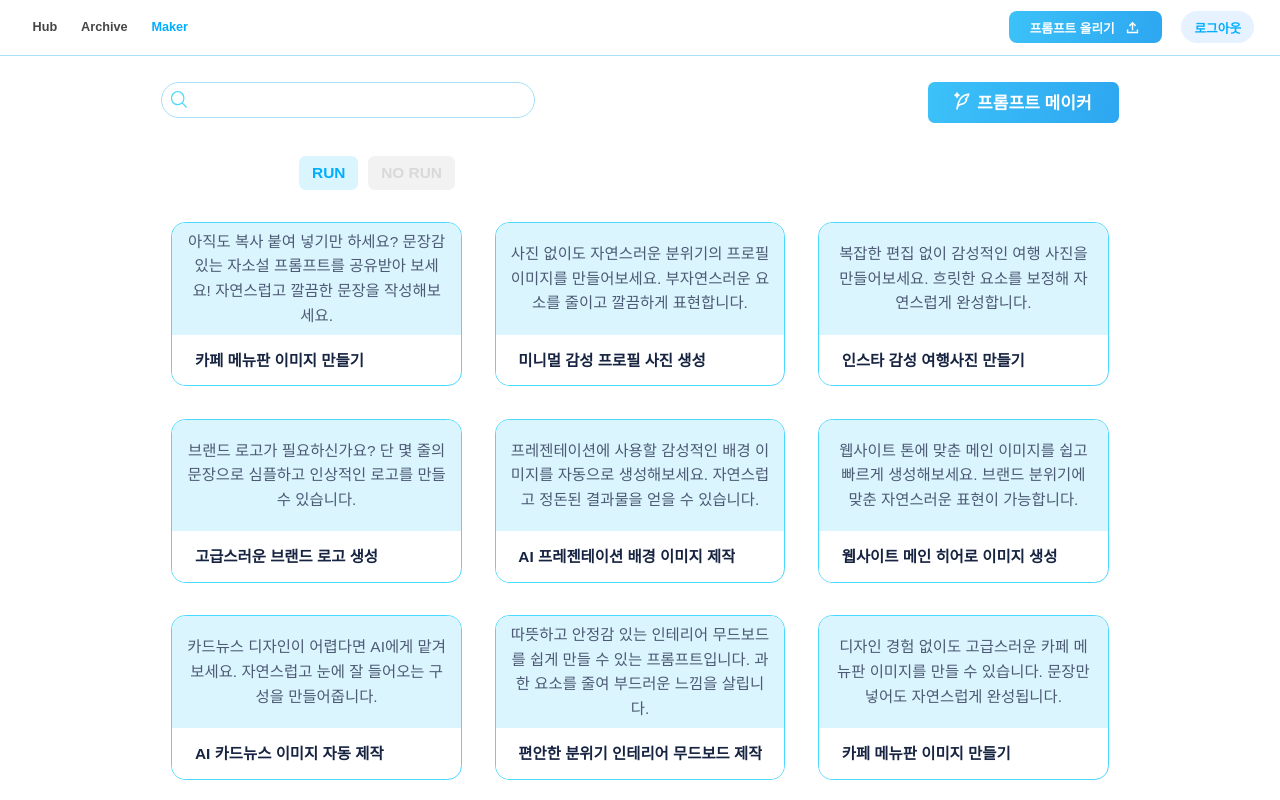
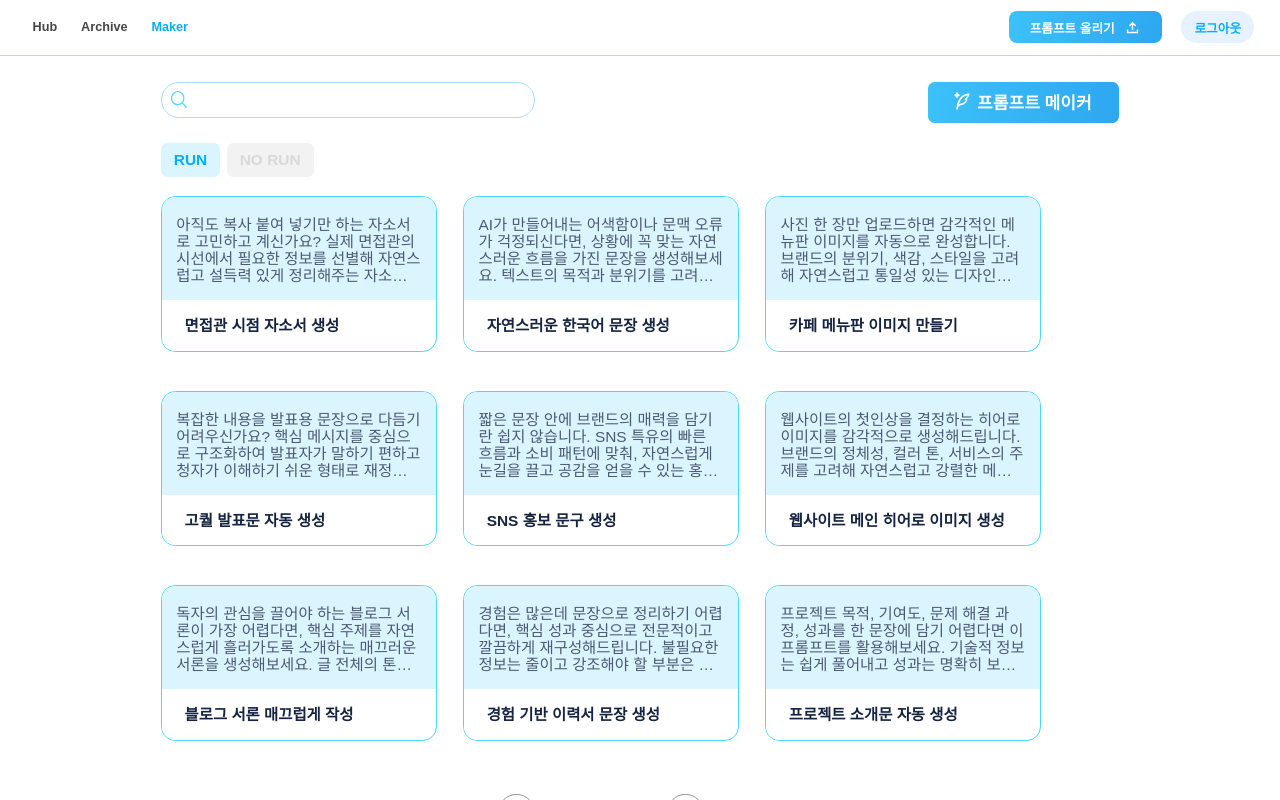
Before and after one commit to PromptStudio-Dev/PromptStudio_FE, a React (Vite) app: page /maker in a window 1280 px wide. Built offline with nearby package versions, Linux system fonts and the light colour scheme; no server answers.

Commit message:
feat: 전체적인 디자인 수정 및 1980*1080에서는 스크롤 없이 정상적으로 UI

```diff
--- a/src/pages/MakerPage/MakerPageCard.jsx
+++ b/src/pages/MakerPage/MakerPageCard.jsx
@@ -98,8 +98,11 @@ export default function MakerPageCard({
 const BaseCard = styled.button`
   display: flex;
   flex-direction: column;
-  width: 22.375rem;
-  height: 12.625rem;
+  /* width 고정 X, 반응형 가능 구조 */
+  width: 100%;
+  min-width: 12.25rem;
+  max-width: 22.375rem;
+  aspect-ratio: 358 / 202; /* Figma 디자인 비율 유지 */
   padding: 0;
   border-radius: 1.1rem;
   border: 0.0625rem solid #49d8ff;
@@ -107,6 +110,7 @@ const BaseCard = styled.button`
   cursor: pointer;
   transition: transform 0.15s ease, box-shadow 0.15s ease, background 0.15s ease;
   position: relative;
+  box-sizing: border-box;
 
   &:hover {
     transform: translateY(-2px);
@@ -155,7 +159,8 @@ const DescriptionAreaBase = styled.div`
   display: flex;
   flex: 1;
   min-height: 0;
-  align-items: center;
+  align-items: flex-start;
+  justify-content: flex-start;
   padding: 1.45rem 1.12rem;
 `;
 
@@ -170,15 +175,18 @@ const DefaultDescriptionArea = styled(DescriptionAreaBase)`
 const Description = styled.p`
   margin: 0;
   font-size: 1.1875rem;
-  line-height: 1.6;
+  line-height: 1.3125rem;
   color: ${({ $variant }) => ($variant === "image" ? "#f4f8ff" : "#4c5a74")};
   text-shadow: ${({ $variant }) =>
     $variant === "image" ? "0 1px 4px rgba(5, 16, 32, 0.45)" : "none"};
   display: -webkit-box;
   -webkit-line-clamp: 4;
   -webkit-box-orient: vertical;
+  -webkit-box-pack: start;
   overflow: hidden;
   text-overflow: ellipsis;
+  width: 100%;
+  text-align: left;
 `;
 
 const FooterBase = styled.div`
@@ -202,6 +210,8 @@ const Title = styled.p`
   overflow: hidden;
   text-overflow: ellipsis;
   white-space: nowrap;
+  width: 100%;
+  text-align: left;
 `;
 
 const DeleteButton = styled.button`
--- a/src/pages/MakerPage/MakerShellPage.jsx
+++ b/src/pages/MakerPage/MakerShellPage.jsx
@@ -19,72 +19,72 @@ const MAKER_NOT_FOUND_MESSAGE = "선택한 Maker를 찾을 수 없습니다.";
 const RUN_PROMPTS = [
   {
     makerId: 101,
-    title: "카페 메뉴판 이미지 만들기",
+    title: "면접관 시점 자소서 생성",
     introduction:
-      "아직도 복사 붙여 넣기만 하세요? 문장감 있는 자소설 프롬프트를 공유받아 보세요! 자연스럽고 깔끔한 문장을 작성해보세요.",
+      "아직도 복사 붙여 넣기만 하는 자소서로 고민하고 계신가요? 실제 면접관의 시선에서 필요한 정보를 선별해 자연스럽고 설득력 있게 정리해주는 자소서 프롬프트로, 읽는 사람에게 분명한 메시지를 전달하는 문장을 만들어보세요.",
     imageUrl: null,
   },
   {
     makerId: 102,
-    title: "미니멀 감성 프로필 사진 생성",
+    title: "자연스러운 한국어 문장 생성",
     introduction:
-      "사진 없이도 자연스러운 분위기의 프로필 이미지를 만들어보세요. 부자연스러운 요소를 줄이고 깔끔하게 표현합니다.",
+      "AI가 만들어내는 어색함이나 문맥 오류가 걱정되신다면, 상황에 꼭 맞는 자연스러운 흐름을 가진 문장을 생성해보세요. 텍스트의 목적과 분위기를 고려하여 표현을 조절하므로, 실생활에 바로 사용할 수 있는 고품질 문장을 경험하실 수 있습니다.",
     imageUrl: null,
   },
   {
     makerId: 103,
-    title: "인스타 감성 여행사진 만들기",
+    title: "카페 메뉴판 이미지 만들기",
     introduction:
-      "복잡한 편집 없이 감성적인 여행 사진을 만들어보세요. 흐릿한 요소를 보정해 자연스럽게 완성합니다.",
+      "사진 한 장만 업로드하면 감각적인 메뉴판 이미지를 자동으로 완성합니다. 브랜드의 분위기, 색감, 스타일을 고려해 자연스럽고 통일성 있는 디자인을 제공하므로 디자인 툴 없이도 전문적인 메뉴판 이미지를 쉽고 빠르게 제작할 수 있습니다.",
     imageUrl: null,
   },
   {
     makerId: 104,
-    title: "고급스러운 브랜드 로고 생성",
+    title: "고퀄 발표문 자동 생성",
     introduction:
-      "브랜드 로고가 필요하신가요? 단 몇 줄의 문장으로 심플하고 인상적인 로고를 만들 수 있습니다.",
+      "복잡한 내용을 발표용 문장으로 다듬기 어려우신가요? 핵심 메시지를 중심으로 구조화하여 발표자가 말하기 편하고 청자가 이해하기 쉬운 형태로 재정리해드립니다. 자연스럽게 흘러가는 고퀄리티 발표문을 손쉽게 준비해보세요.",
     imageUrl: null,
   },
   {
     makerId: 105,
-    title: "AI 프레젠테이션 배경 이미지 제작",
+    title: "SNS 홍보 문구 생성",
     introduction:
-      "프레젠테이션에 사용할 감성적인 배경 이미지를 자동으로 생성해보세요. 자연스럽고 정돈된 결과물을 얻을 수 있습니다.",
+      "짧은 문장 안에 브랜드의 매력을 담기란 쉽지 않습니다. SNS 특유의 빠른 흐름과 소비 패턴에 맞춰, 자연스럽게 눈길을 끌고 공감을 얻을 수 있는 홍보 문구를 생성해드립니다. 해시태그와 톤까지 고려한 완성도 높은 문구를 받아보세요.",
     imageUrl: null,
   },
   {
     makerId: 106,
     title: "웹사이트 메인 히어로 이미지 생성",
     introduction:
-      "웹사이트 톤에 맞춘 메인 이미지를 쉽고 빠르게 생성해보세요. 브랜드 분위기에 맞춘 자연스러운 표현이 가능합니다.",
+      "웹사이트의 첫인상을 결정하는 히어로 이미지를 감각적으로 생성해드립니다. 브랜드의 정체성, 컬러 톤, 서비스의 주제를 고려해 자연스럽고 강렬한 메인 이미지를 만들어 사이트 전체의 완성도를 한 번에 높일 수 있습니다.",
     imageUrl: null,
   },
   {
     makerId: 107,
-    title: "AI 카드뉴스 이미지 자동 제작",
+    title: "블로그 서론 매끄럽게 작성",
     introduction:
-      "카드뉴스 디자인이 어렵다면 AI에게 맡겨보세요. 자연스럽고 눈에 잘 들어오는 구성을 만들어줍니다.",
+      "독자의 관심을 끌어야 하는 블로그 서론이 가장 어렵다면, 핵심 주제를 자연스럽게 흘러가도록 소개하는 매끄러운 서론을 생성해보세요. 글 전체의 톤을 맞추면서도 독자가 읽고 싶게 만드는 매력적인 도입부를 손쉽게 완성합니다.",
     imageUrl: null,
   },
   {
     makerId: 108,
-    title: "편안한 분위기 인테리어 무드보드 제작",
+    title: "경험 기반 이력서 문장 생성",
     introduction:
-      "따뜻하고 안정감 있는 인테리어 무드보드를 쉽게 만들 수 있는 프롬프트입니다. 과한 요소를 줄여 부드러운 느낌을 살립니다.",
+      "경험은 많은데 문장으로 정리하기 어렵다면, 핵심 성과 중심으로 전문적이고 깔끔하게 재구성해드립니다. 불필요한 정보는 줄이고 강조해야 할 부분은 명확히 드러내 자연스럽게 읽히는 고품질 이력서 문장을 완성하세요.",
     imageUrl: null,
   },
   {
     makerId: 109,
-    title: "카페 메뉴판 이미지 만들기",
+    title: "프로젝트 소개문 자동 생성",
     introduction:
-      "디자인 경험 없이도 고급스러운 카페 메뉴판 이미지를 만들 수 있습니다. 문장만 넣어도 자연스럽게 완성됩니다.",
+      "프로젝트 목적, 기여도, 문제 해결 과정, 성과를 한 문장에 담기 어렵다면 이 프롬프트를 활용해보세요. 기술적 정보는 쉽게 풀어내고 성과는 명확히 보여주는 방식으로 자연스럽게 구성된 프로젝트 소개문을 만들어드립니다.",
     imageUrl: null,
   },
   {
     makerId: 110,
-    title: "카페 메뉴판 이미지 만들기",
+    title: "이메일 전문적 톤으로 변환",
     introduction:
-      "디자인 경험 없이도 고급스러운 카페 메뉴판 이미지를 만들 수 있습니다. 문장만 넣어도 자연스럽게 완성됩니다.",
+      "비즈니스 상황에서 어색한 말투가 걱정된다면, 자연스럽고 전문적인 이메일 문장으로 변환해보세요. 지나치게 딱딱하지 않으면서도 예의를 갖춘 균형 잡힌 톤으로 작성되어 어떤 상황에도 바로 사용할 수 있는 완성도 높은 이메일을 만든습니다.",
     imageUrl: null,
   },
 ];
@@ -139,52 +139,27 @@ export default function MakerShellPage() {
     fetchMakers();
   }, [fetchMakers, makerView]);
 
-  const normalizeId = useCallback((rawId) => {
-    if (rawId === null || rawId === undefined) return null;
-    const asNumber = Number(rawId);
-    if (!Number.isNaN(asNumber)) {
-      return asNumber.toString();
-    }
-    return String(rawId);
-  }, []);
-
   const findMakerById = useCallback(
     (id) => {
       if (!id) return null;
-      const targetId = normalizeId(id);
 
-      const fromState = makers.find((item) =>
-        [item?.makerId, item?.promptId, item?.id, item?.makerID]
-          .filter((candidate) => candidate !== undefined && candidate !== null)
-          .map(normalizeId)
-          .includes(targetId)
-      );
+      const fromState = makers.find((item) => item?.makerId === id);
 
       if (fromState) {
         return fromState;
       }
 
-      const fromRun = RUN_PROMPTS.find((item) =>
-        [item?.makerId, item?.promptId, item?.id, item?.makerID]
-          .filter((candidate) => candidate !== undefined && candidate !== null)
-          .map(normalizeId)
-          .includes(targetId)
-      );
+      const fromRun = RUN_PROMPTS.find((item) => item?.makerId === id);
 
       if (fromRun) {
         return fromRun;
       }
 
-      const fromNoRun = NO_RUN_PROMPTS.find((item) =>
-        [item?.makerId, item?.promptId, item?.id, item?.makerID]
-          .filter((candidate) => candidate !== undefined && candidate !== null)
-          .map(normalizeId)
-          .includes(targetId)
-      );
+      const fromNoRun = NO_RUN_PROMPTS.find((item) => item?.makerId === id);
 
       return fromNoRun ?? null;
     },
-    [makers, normalizeId]
+    [makers]
   );
 
   useEffect(() => {
@@ -197,17 +172,7 @@ export default function MakerShellPage() {
 
     if (candidate) {
       setSelectedMaker((prev) => {
-        const prevId = normalizeId(
-          prev?.makerId ?? prev?.promptId ?? prev?.id ?? prev?.makerID
-        );
-        const nextId = normalizeId(
-          candidate?.makerId ??
-            candidate?.promptId ??
-            candidate?.id ??
-            candidate?.makerID
-        );
-
-        if (prevId === nextId) {
+        if (prev?.makerId === candidate?.makerId) {
           return prev;
         }
 
@@ -218,7 +183,7 @@ export default function MakerShellPage() {
       setSelectedMaker(null);
       setMakerError(MAKER_NOT_FOUND_MESSAGE);
     }
-  }, [findMakerById, isLoadingMakers, makerIdParam, normalizeId]);
+  }, [findMakerById, isLoadingMakers, makerIdParam]);
 
   useEffect(() => {
     setCurrentPage(1);
@@ -238,7 +203,6 @@ export default function MakerShellPage() {
     try {
       const newMaker = {
         makerId: Date.now(),
-        promptId: null,
         title: "새 프롬프트",
         introduction: "아이디어를 자유롭게 펼쳐보세요.",
         content: "",
@@ -289,25 +253,12 @@ export default function MakerShellPage() {
 
     // TODO: 실제 삭제 API 호출
     console.log("삭제:", makerId);
-    setMakers((prev) =>
-      prev.filter(
-        (maker) =>
-          maker?.makerId !== makerId &&
-          maker?.promptId !== makerId &&
-          maker?.id !== makerId &&
-          maker?.makerID !== makerId
-      )
-    );
+    setMakers((prev) => prev.filter((maker) => maker?.makerId !== makerId));
   }, []);
 
   const makerKey = useMemo(() => {
     if (!selectedMaker) return "maker-empty";
-    return (
-      selectedMaker?.makerId ??
-      selectedMaker?.promptId ??
-      selectedMaker?.id ??
-      "maker-selected"
-    );
+    return selectedMaker?.makerId ?? "maker-selected";
   }, [selectedMaker]);
 
   // 검색 부분(프론트에서 검색 처리 - 단순 검색)
@@ -418,6 +369,7 @@ export default function MakerShellPage() {
   return (
     <MakerShellWrapper>
       <Inner>
+        <TopSection>
           <TopRow>
             <SearchWrapper>
               <SearchInput
@@ -465,41 +417,19 @@ export default function MakerShellPage() {
               ) : filteredMakers.length === 0 ? (
                 <InlineStatus>검색 결과가 없습니다.</InlineStatus>
               ) : (
-              paginatedMakers.map((prompt, index) => (
+                paginatedMakers.map((prompt) => (
                   <MakerPageCard
-                  key={
-                    prompt?.makerId ??
-                    prompt?.promptId ??
-                    prompt?.id ??
-                    `prompt-${index}`
-                  }
+                    key={prompt?.makerId}
                     title={prompt.title}
                     description={prompt.introduction}
                     imageUrl={prompt.imageUrl}
-                  onClick={() =>
-                    handleSelectMaker(
-                      prompt?.makerId ??
-                        prompt?.promptId ??
-                        prompt?.id ??
-                        prompt?.makerID
-                    )
-                  }
-                  onDelete={() =>
-                    handleDeleteMaker(
-                      prompt?.makerId ??
-                        prompt?.promptId ??
-                        prompt?.id ??
-                        prompt?.makerID
-                    )
-                  }
+                    onClick={() => handleSelectMaker(prompt?.makerId)}
+                    onDelete={() => handleDeleteMaker(prompt?.makerId)}
                   />
                 ))
               )}
             </CardGrid>
-        </CardGridContainer>
-
             {filteredMakers.length > 0 && (
-          <PaginationWrapper>
               <PaginationRow>
                 <PaginationButton
                   type="button"
@@ -522,8 +452,9 @@ export default function MakerShellPage() {
                   <PageButtonImg src={MakerNextButton} />
                 </PaginationButton>
               </PaginationRow>
-          </PaginationWrapper>
             )}
+          </CardGridContainer>
+        </TopSection>
       </Inner>
     </MakerShellWrapper>
   );
@@ -550,14 +481,6 @@ const CenteredContainer = styled.div`
   width: 100%;
 `;
 
-const PaginationWrapper = styled.div`
-  width: 100%;
-  display: flex;
-  justify-content: center;
-  margin-top: 2rem;
-  margin-bottom: 3.5rem;
-`;
-
 const MakerPageIconImg = styled.img`
   width: 1.4219rem;
   height: auto;
@@ -569,6 +492,13 @@ const MakerShellWrapper = styled.div`
   width: 100%;
   height: 100%;
   overflow-y: auto;
+`;
+
+const TopSection = styled.div`
+  display: flex;
+  flex-direction: column;
+  align-items: flex-start;
+  gap: 1.5rem;
 `;
 
 const Inner = styled.div`
@@ -622,7 +552,7 @@ const PageButtonImg = styled.img`
 
 const ToggleRow = styled.div`
   display: flex;
-  gap: 0.75rem;
+  gap: 0.5rem;
 
   /* 아래 속성들을 추가/수정하여 그리드 너비와 맞추고 왼쪽 정렬합니다 */
   width: 100%;
@@ -666,24 +596,40 @@ const CardGridContainer = styled.div`
   flex-direction: column;
   width: 100%;
   align-items: center;
-  gap: 1.25rem;
+  gap: 3rem;
   max-width: min(calc(100% - 6rem), calc(1920px - 6rem));
 `;
 
 const CardGrid = styled.div`
   display: grid;
-  grid-template-columns: repeat(3, minmax(0, 1fr));
+  grid-template-columns: repeat(3, 1fr);
   gap: 2.5rem;
+  width: 100%;
+  justify-content: center;
   min-height: calc(12.625rem * 3 + 2.5rem * 2);
+
+  @media (max-width: 1600px) {
+    gap: 2.2rem;
+  }
+
+  @media (max-width: 1400px) {
+    gap: 2rem;
+  }
+
+  @media (max-width: 1200px) {
+    gap: 1.5rem;
+  }
 `;
 
 const PaginationRow = styled.div`
   display: flex;
   align-items: center;
   justify-content: center;
-  gap: 2rem;
-  margin-top: 7rem;
-  margin-bottom: 0;
+  width: min(
+    calc(3 * 22.375rem + 2 * 3.12rem),
+    100%
+  ); /* 카드 그리드 너비와 동일하되 컨테이너를 넘지 않음 */
+  gap: 1rem;
 `;
 
 const PaginationButton = styled.button`
```
Lines whose indentation alone changed are shown as unchanged.
